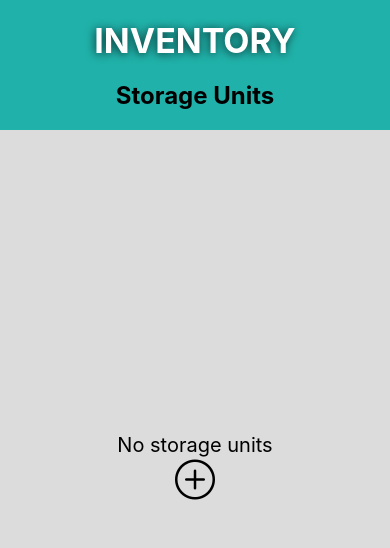
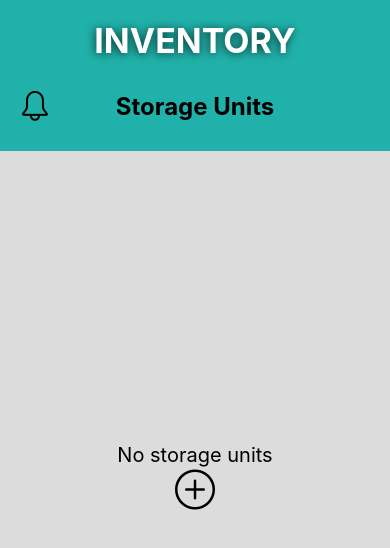
Before and after one commit to shinjam3/inventory, a React Native app: screen /HomePage in a window 390 px wide. Shown: the top 548 px of the page. Built offline with nearby package versions, Linux system fonts and the light colour scheme.

Commit message:
fixed notification styles

```diff
--- a/App.js
+++ b/App.js
@@ -1,7 +1,6 @@
-import React, { useState, useEffect } from "react";
+import React from "react";
 import { NavigationContainer } from '@react-navigation/native';
 import { createNativeStackNavigator } from '@react-navigation/native-stack';
-import { Text } from "react-native";
 import { Provider } from './Store';
 
 import { HomePage} from './Components/HomePage';
--- a/Components/CustomModal.js
+++ b/Components/CustomModal.js
@@ -10,7 +10,7 @@ import { defaultModalStyles } from '../Styles/defaultModalStyles';
 
 export const CustomModal = ({ isVisible, closeModal, children }) => {
   return (
-    <Modal animationType="slide" transparent={true} visible={isVisible} onRequestClose={closeModal}>
+    <Modal animationType="fade" transparent={true} visible={isVisible} onRequestClose={closeModal}>
       <TouchableWithoutFeedback onPress={closeModal}>
         <View style={defaultModalStyles.overlay} />
       </TouchableWithoutFeedback>
--- a/Components/HomePage.js
+++ b/Components/HomePage.js
@@ -1,39 +1,27 @@
 import React, { useState, useContext, useEffect } from "react";
-import { BarCodeScanner } from "expo-barcode-scanner";
 import { StatusBar } from "expo-status-bar";
-import {
-  Text,
-  Modal,
-  View,
-  SafeAreaView,
-  Button,
-  TextInput,
-  Keyboard,
-  StyleSheet,
-  TouchableWithoutFeedback,
-  FlatList,
-  Pressable,
-} from "react-native";
-import "react-native-get-random-values";
-import * as Crypto from 'expo-crypto';
+import { Text, View, SafeAreaView, FlatList, Pressable } from "react-native";
+import * as Crypto from "expo-crypto";
 import { Store } from "../Store";
 import { SimpleLineIcons } from "@expo/vector-icons";
-import AsyncStorage from '@react-native-async-storage/async-storage';
-import moment from 'moment';
-import {saveLocalData, getLocalData, cloneStorageUnit} from '../utils';
-import { StorageUnitListItem, RenderStorageUnits } from "./StorageUnitListItem";
+import moment from "moment";
+import { saveLocalData, getLocalData, cloneStorageUnit } from "../utils";
+import { StorageUnitListItem } from "./StorageUnitListItem";
 import { AddNewStorageModal } from "./AddNewStorageModal";
 import { StorageUnitOptions } from "./StorageUnitOptions";
+import { Notifications } from "./Notifications";
 
 import { defaultStyles } from "../Styles/defaultStyles";
-import { homePageStyles, addModalStyles } from "../Styles/homePageStyles";
+import { homePageStyles } from "../Styles/homePageStyles";
+import { CustomModal } from "./CustomModal";
 
 export const HomePage = ({ navigation }) => {
-  const {storageUnits, setStorageUnits} = useContext(Store);
+  const { storageUnits, setStorageUnits } = useContext(Store);
   const [showAddModal, setShowAddModal] = useState(false);
   const [showOptions, setShowOptions] = useState(false);
   const [selectedUnit, setSelectedUnit] = useState(undefined);
   const [notifications, setNotifications] = useState([]);
+  const [showNotifs, setShowNotifs] = useState(false);
 
   useEffect(() => {
     const getDataFromDevice = async () => {
@@ -43,25 +31,41 @@ export const HomePage = ({ navigation }) => {
           setStorageUnits(dataFromDevice);
           const notifs = [];
           const todaysDate = new Date();
-          dataFromDevice.forEach(unit => {
-            unit.items?.forEach(item => {
+          dataFromDevice.forEach((unit) => {
+            unit.items?.forEach((item) => {
               const expDateMoment = moment(item.expiryDate, "MMMM Do, YYYY");
-              const expDateNotifMoment = moment(item.expiryDateNotif, "MMMM Do, YYYY");
-              const datesAreValid = expDateMoment.isValid() && expDateNotifMoment.isValid();
-              const isBetweenNotifAndExpDate = datesAreValid && moment(todaysDate).isBetween(expDateNotifMoment, expDateMoment, "day");
-              const todayNotifDate = datesAreValid && expDateNotifMoment.isSame(todaysDate, "day");
-              const todayExpDate = datesAreValid && expDateMoment.isSame(todaysDate, "day");
+              const expDateNotifMoment = moment(
+                item.expiryDateNotif,
+                "MMMM Do, YYYY"
+              );
+              const datesAreValid =
+                expDateMoment.isValid() && expDateNotifMoment.isValid();
+              const isBetweenNotifAndExpDate =
+                datesAreValid &&
+                moment(todaysDate).isBetween(
+                  expDateNotifMoment,
+                  expDateMoment,
+                  "day"
+                );
+              const todayNotifDate =
+                datesAreValid && expDateNotifMoment.isSame(todaysDate, "day");
+              const todayExpDate =
+                datesAreValid && expDateMoment.isSame(todaysDate, "day");
               if (todayNotifDate || isBetweenNotifAndExpDate || todayExpDate) {
-                const daysDiff = expDateMoment.diff(expDateNotifMoment, 'days');
-                const notifMsg = `${item.name} from ${unit.name} is expiring in ${daysDiff} ${daysDiff === 1 ? 'day' : 'days'}`;
+                const daysDiff = expDateMoment.diff(expDateNotifMoment, "days");
+                const notifMsg = `${item.name} from ${
+                  unit.name
+                } is expiring in ${daysDiff} ${
+                  daysDiff === 1 ? "day" : "days"
+                }`;
                 notifs.push(notifMsg);
               }
-            })
+            });
           });
           setNotifications(notifs);
         }
-      } catch(e) {
-        alert('Error: could not retrieve saved data from device storage');
+      } catch (e) {
+        alert("Error: could not retrieve saved data from device storage");
       }
     };
     getDataFromDevice();
@@ -99,14 +103,21 @@ export const HomePage = ({ navigation }) => {
     await saveLocalData(filtered);
   };
 
+  const closeNotification = (idx) => {
+    setNotifications(notifications.filter((notif, index) => index !== idx));
+  };
+
   return (
     <SafeAreaView style={defaultStyles.container}>
       <Text style={defaultStyles.appTitle}>INVENTORY</Text>
-      <Text style={defaultStyles.pageTitle}>Storage Units</Text>
+      <View style={homePageStyles.subtitleContainer}>
+        <View style={homePageStyles.notificationBell}>
+            <SimpleLineIcons name="bell" size={30} onPress={() => setShowNotifs(true)} />
+        </View>
+        <Text style={homePageStyles.pageTitle}>Storage Units</Text>
+        <View style={homePageStyles.subtitleFiller} />
+      </View>
       <View style={defaultStyles.contentContainer}>
-        {notifications.map((notif, idx) => (
-          <Text key={idx}>{notif}</Text>
-        ))}
         {storageUnits.length ? (
           // have to put FlatList container styles in a View that wraps the list
           <View style={homePageStyles.flatListContainer}>
@@ -123,29 +134,6 @@ export const HomePage = ({ navigation }) => {
               keyExtractor={(item) => item.id}
             />
           </View>
-          /*
-          storageUnits.length < 4 ? (
-            <RenderStorageUnits
-              data={storageUnits}
-              toStorageUnitPage={handleToStorageUnitPage}
-              openOptions={handleOpenOptions}
-            />
-          ) : (
-            <View style={homePageStyles.flatList}>
-              <FlatList
-                data={storageUnits}
-                renderItem={({ item }) => (
-                  <StorageUnitListItem
-                    data={item}
-                    toStorageUnitPage={handleToStorageUnitPage}
-                    openOptions={handleOpenOptions}
-                  />
-                )}
-                keyExtractor={(item) => item.id}
-              />
-            </View>
-          )
-          */
         ) : (
           <Text style={homePageStyles.noUnitsText}>No storage units</Text>
         )}
@@ -155,6 +143,15 @@ export const HomePage = ({ navigation }) => {
         >
           <SimpleLineIcons name="plus" size={40} color="black" />
         </Pressable>
+        <CustomModal isVisible={showNotifs} closeModal={() => setShowNotifs(false)}>
+          {notifications.length ? (
+            <View>
+              <Text style={homePageStyles.notificationsModalTitle}>Notifications</Text>
+              <Notifications notifs={notifications} closeNotif={closeNotification}
+              />
+            </View>
+          ) : <Text style={homePageStyles.notificationsModalTitle}>No Notifications</Text>}
+        </CustomModal>
         <AddNewStorageModal
           isVisible={showAddModal}
           submitName={handleSubmitName}
--- /dev/null
+++ b/Components/Notifications.js
@@ -0,0 +1,18 @@
+import React from "react";
+import { Text, View } from "react-native";
+import { SimpleLineIcons } from "@expo/vector-icons";
+import { notificationStyles } from "../Styles/notificationStyles";
+
+export const Notifications = ({ notifs, closeNotif }) => {
+  return notifs.map((notif, idx) => (
+    <View key={idx} style={notificationStyles.notificationContainer}>
+      <Text style={notificationStyles.text}>{notif}</Text>
+      <SimpleLineIcons
+        name="close"
+        size={30}
+        color="black"
+        onPress={() => closeNotif(idx)}
+      />
+    </View>
+  ));
+};
--- a/Components/StorageUnitOptions.js
+++ b/Components/StorageUnitOptions.js
@@ -104,7 +104,7 @@ export const StorageUnitOptions = ({
 
   return (
     <Modal
-      animationType="slide"
+      animationType="fade"
       transparent={true}
       visible={isVisible}
       onRequestClose={handleCloseOptions}
--- a/Styles/defaultModalStyles.js
+++ b/Styles/defaultModalStyles.js
@@ -7,9 +7,10 @@ export const defaultModalStyles = StyleSheet.create({
     bottom: 0,
     left: 0,
     right: 0,
+    backgroundColor: 'rgba(0,0,0,0.5)'
   },
   content: {
-    padding: 10,
+    padding: 20,
     top: "25%",
     alignSelf: "center",
     backgroundColor: "white",
--- a/Styles/homePageStyles.js
+++ b/Styles/homePageStyles.js
@@ -1,4 +1,6 @@
-import { StyleSheet } from "react-native";
+import { StyleSheet, Dimensions } from "react-native";
+
+const windowWidth = Dimensions.get('window').width;
 
 export const homePageStyles = StyleSheet.create({
   noUnitsText: {
@@ -11,5 +13,36 @@ export const homePageStyles = StyleSheet.create({
   },
   addButton: {
     marginBottom: 40,
+  },
+  subtitleContainer: {
+    marginTop: 40,
+    marginBottom: 20,
+    flexDirection: 'row',
+    flexWrap: 'nowrap',
+    justifyContent: 'space-between',
+    alignItems: 'center',
+    width: windowWidth
+  },
+  pageTitle: {
+    fontSize: 24,
+    fontWeight: "bold",
+  },
+  subtitleFiller: {
+    width: 50,
+    height: 50,
+    marginRight: 10
+  },
+  notificationBell: {
+    width: 50,
+    height: 50,
+    justifyContent: 'center',
+    alignItems: 'center',
+    marginLeft: 10
+  },
+  notificationsModalTitle: {
+    textAlign: 'center',
+    fontSize: 20,
+    fontWeight: "bold",
+    marginBottom: 20
   }
 });
--- a/Styles/itemStyles.js
+++ b/Styles/itemStyles.js
@@ -7,7 +7,8 @@ export const itemStyles = StyleSheet.create({
     borderWidth: 1,
     borderColor: '#000',
     flexDirection: 'row',
-    flexWrap: 'nowrap'
+    flexWrap: 'nowrap',
+    backgroundColor: 'white'
   },
   details: {
     flex: 4
--- /dev/null
+++ b/Styles/notificationStyles.js
@@ -0,0 +1,18 @@
+import { StyleSheet, Dimensions } from "react-native";
+
+const windowWidth = Dimensions.get('window').width;
+
+export const notificationStyles = StyleSheet.create({
+  notificationContainer: {
+    position: 'relative',
+    flexDirection: 'row',
+    justifyContent: 'space-around',
+    alignItems: 'center',
+    height: 70,
+    backgroundColor: 'whitesmoke',
+    borderWidth: 1
+  },
+  text: {
+    width: '80%',
+  }
+});
```
Also changed, not shown: Components/AddNewStorageModal.js (+2 -6 lines), todo.txt, 1 other file (tests, documents, lock files or other folders). Lines whose indentation alone changed are shown as unchanged.
